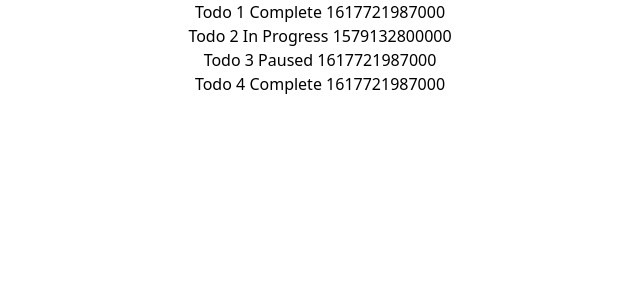
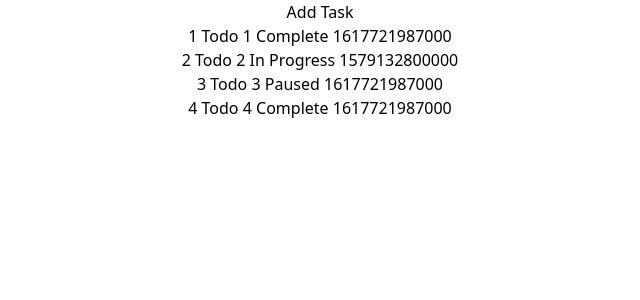
Before and after one commit to NimaBaghi/Todo-App, a React (Create React App) app: page / in a window 1280 px wide. Shown: the top 300 px of the page, without its empty margins (320-960 px from the left). Built offline with nearby package versions, Linux system fonts and the light colour scheme.

Commit message:
Add a task to the list

```diff
--- a/package.json
+++ b/package.json
@@ -13,7 +13,10 @@
     "react": "^17.0.2",
     "react-dom": "^17.0.2",
     "react-scripts": "4.0.3",
+    "reactjs-popup": "^2.0.4",
+    "reactstrap": "^8.9.0",
     "typescript": "^4.1.2",
+    "uuid": "^3.4.0",
     "web-vitals": "^1.0.1"
   },
   "scripts": {
@@ -43,6 +46,7 @@
   },
   "devDependencies": {
     "@tailwindcss/postcss7-compat": "^2.1.0",
+    "@types/uuid": "^8.3.0",
     "autoprefixer": "^9.8.6",
     "eslint": "^7.23.0",
     "eslint-config-airbnb-typescript": "^12.3.1",
--- a/src/App.tsx
+++ b/src/App.tsx
@@ -1,32 +1,64 @@
 import React from 'react';
 import './App.css';
+import uuid from 'uuid';
+import AddTask from './components/AddTask';
 
-function App(): React.ReactElement {
-  const items: Array<{
-    id: number;
+const initialState: Array<{
+  id: string;
   task: string;
   status: string;
   date: Date;
 }> = [
-    { id: 1, task: 'Todo 1', status: 'Complete', date: new Date() },
+  { id: '1', task: 'Todo 1', status: 'Complete', date: new Date() },
   {
-      id: 1,
+    id: '2',
     task: 'Todo 2',
     status: 'In Progress',
     date: new Date('2020-01-16'),
   },
-    { id: 3, task: 'Todo 3', status: 'Paused', date: new Date() },
-    { id: 4, task: 'Todo 4', status: 'Complete', date: new Date() },
+  { id: '3', task: 'Todo 3', status: 'Paused', date: new Date() },
+  { id: '4', task: 'Todo 4', status: 'Complete', date: new Date() },
 ];
 
-  // const [items, setitems] = useState(0);
+function App(): React.ReactElement {
+  const [list, setList] = React.useState(initialState);
+  const [task, setTask] = React.useState('');
+
+  function handleAdd(event: React.FormEvent): void {
+    event.preventDefault();
+    const newList = list.concat({
+      id: uuid.v4(),
+      task,
+      status: 'In Progress',
+      date: new Date(),
+    });
+
+    setList(newList);
+
+    setTask('');
+  }
+
+  function handleChange(event: React.ChangeEvent<HTMLInputElement>): void {
+    setTask(event.target.value);
+  }
 
   return (
     <div className="App">
+      <AddTask task={task} onChange={handleChange} onAdd={handleAdd} />
+      {/* <form onSubmit={handleAdd}>
+        <input
+          type="text"
+          style={{ border: '2px solid gray' }}
+          value={task}
+          onChange={handleChange}
+          required
+        />
+        <input type="submit" value="Add Task" />
+      </form> */}
       <ul>
-        {items.map((item) => (
+        {list.map((item) => (
           <li key={item.id}>
-            {item.task} {item.status} {item.date.getTime()}
+            {item.id} {item.task} {item.status} {item.date.getTime()}
           </li>
         ))}
       </ul>
--- /dev/null
+++ b/src/components/AddTask.tsx
@@ -0,0 +1,38 @@
+import React from 'react';
+import Popup from 'reactjs-popup';
+import 'reactjs-popup/dist/index.css';
+
+function AddTask({
+  task,
+  onChange,
+  onAdd,
+}: {
+  task: string;
+  onChange: React.ChangeEventHandler<HTMLInputElement>;
+  onAdd: React.FormEventHandler<HTMLFormElement>;
+}): React.ReactElement {
+  return (
+    <Popup
+      trigger={<button type="button">Add Task</button>}
+      position="right center"
+    >
+      <form onSubmit={onAdd}>
+        <label htmlFor="task">
+          New Task:
+          <input
+            type="text"
+            name="task"
+            id="task"
+            style={{ border: '2px solid gray' }}
+            value={task}
+            onChange={onChange}
+            required
+          />
+        </label>
+        <input type="submit" value="Add Task" />
+      </form>
+    </Popup>
+  );
+}
+
+export default AddTask;
```
Also changed, not shown: 2 other files (tests, documents, lock files or other folders). Lines whose indentation alone changed are shown as unchanged.
